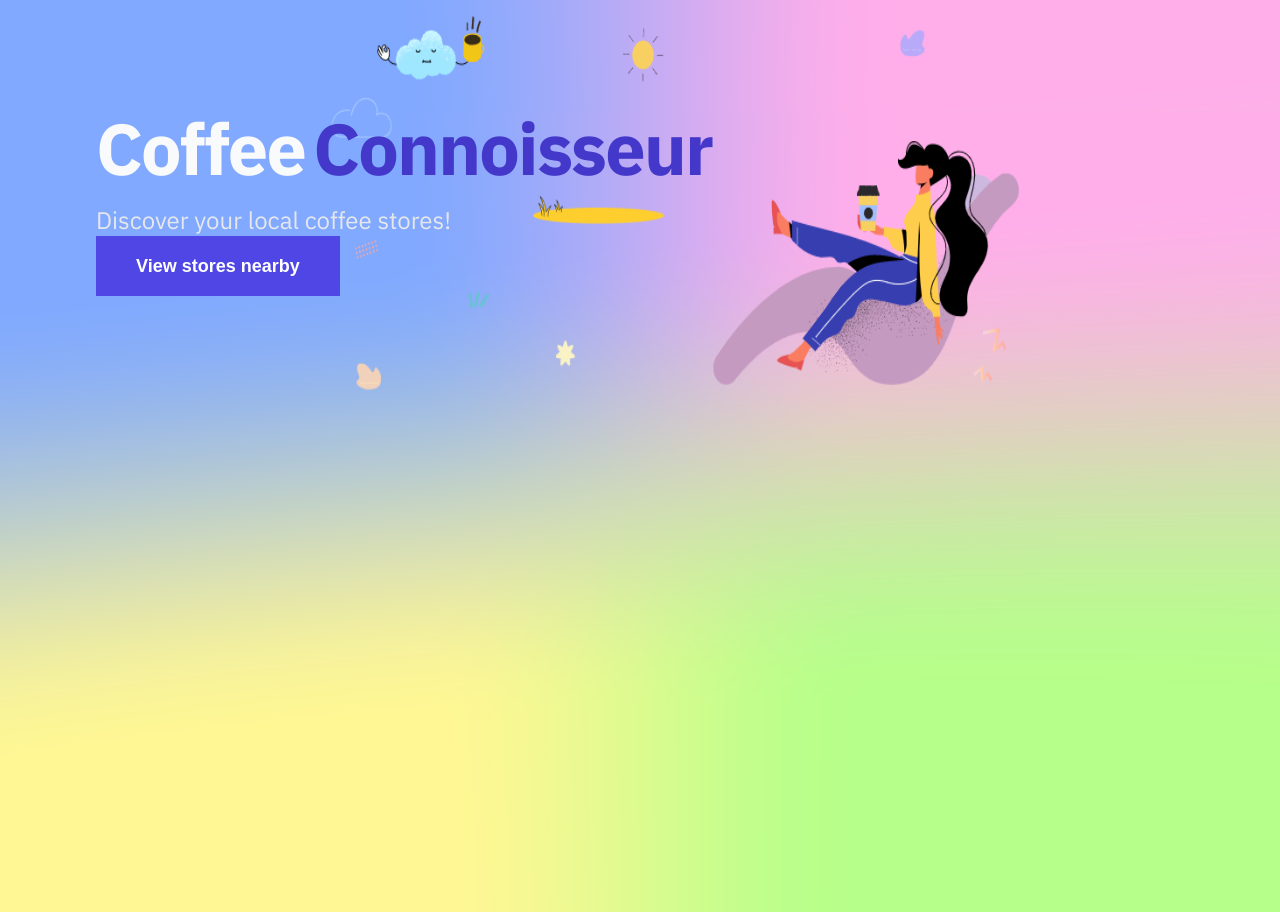
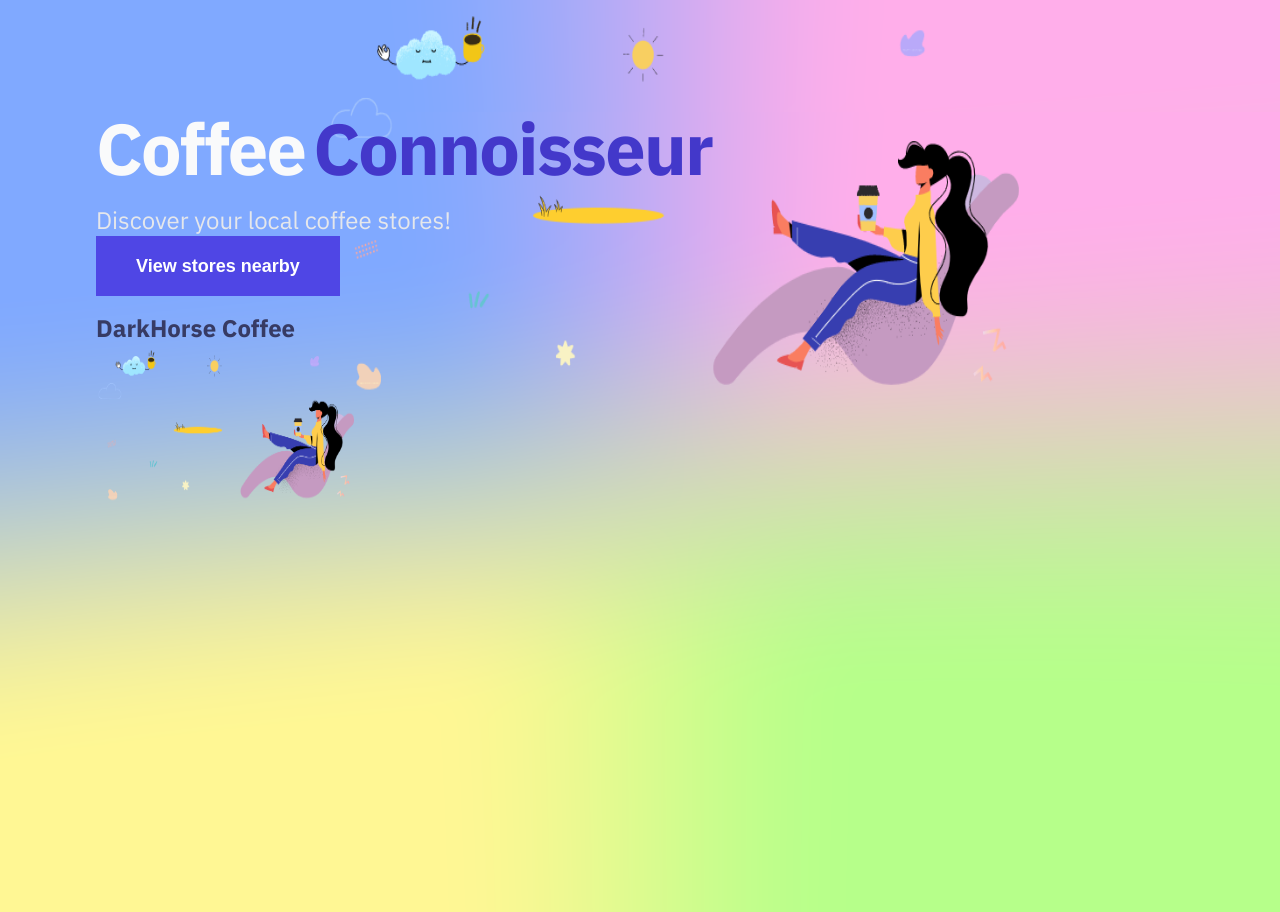
Before and after one commit to thomaswilsondev/Find-Coffee-Store-Near-Me, a Next.js app: page / in a window 1280 px wide. Built offline with nearby package versions, Linux system fonts and the light colour scheme.

Commit message:
new card comopnent

```diff
--- /dev/null
+++ b/components/card/card.js
@@ -0,0 +1,14 @@
+import Image from "next/image";
+import Link from "next/link";
+const Card = (props) => {
+  return (
+    <Link href={props.imgUrl}>
+      <a>
+        <h2>{props.name}</h2>
+        <Image src={props.imgUrl} width={260} height={160} />
+      </a>
+    </Link>
+  );
+};
+
+export default Card;
--- a/pages/index.js
+++ b/pages/index.js
@@ -1,7 +1,9 @@
 import Head from "next/head";
+import Image from "next/image";
 import styles from "../styles/Home.module.css";
-import Image from "next/image";
+
 import Banner from "../components/banner/banner";
+import Card from "../components/card/card";
 
 export default function Home() {
   const handleOnBannerBtnClick = () => {
@@ -10,7 +12,7 @@
   return (
     <div className={styles.container}>
       <Head>
-        <title>Create Next App</title>
+        <title>Coffee Connoisseur</title>
         <meta name="description" content="Generated by create next app" />
         <link rel="icon" href="/favicon.ico" />
       </Head>
@@ -21,8 +23,13 @@
           handleOnClick={handleOnBannerBtnClick}
         />
         <div className={styles.heroImage}>
-          <Image src="/static/hero-image.png" width="700" height="400" />
+          <Image src="/static/hero-image.png" width={700} height={400} />
         </div>
+        <Card
+          name="DarkHorse Coffee"
+          imgUrl="/static/hero-image.png"
+          href="/coffee-store/darkhose-coffee"
+        />
       </main>
     </div>
   );
--- a/styles/globals.css
+++ b/styles/globals.css
@@ -11,6 +11,7 @@
   color: #373b64;
   height: 100%;
 }
+
 @font-face {
   font-family: "IBMPlexSans";
   font-style: normal;
@@ -31,6 +32,7 @@
   font-weight: 700;
   src: url(/fonts/IBMPlexSans-Bold.ttf) format("truetype");
 }
+
 a {
   color: inherit;
   text-decoration: none;
```
Also changed, not shown: components/card/card.module.css (added).
